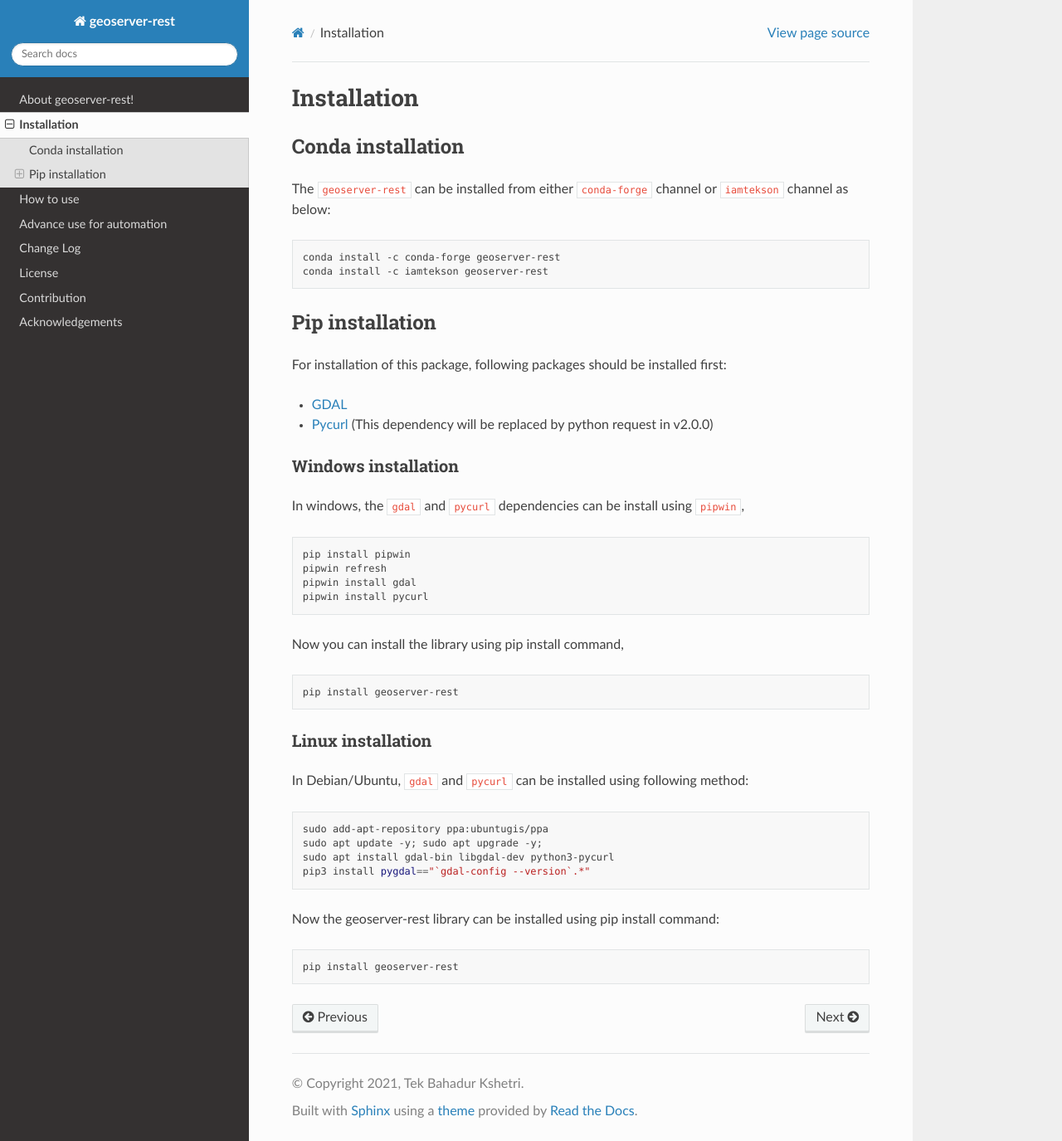
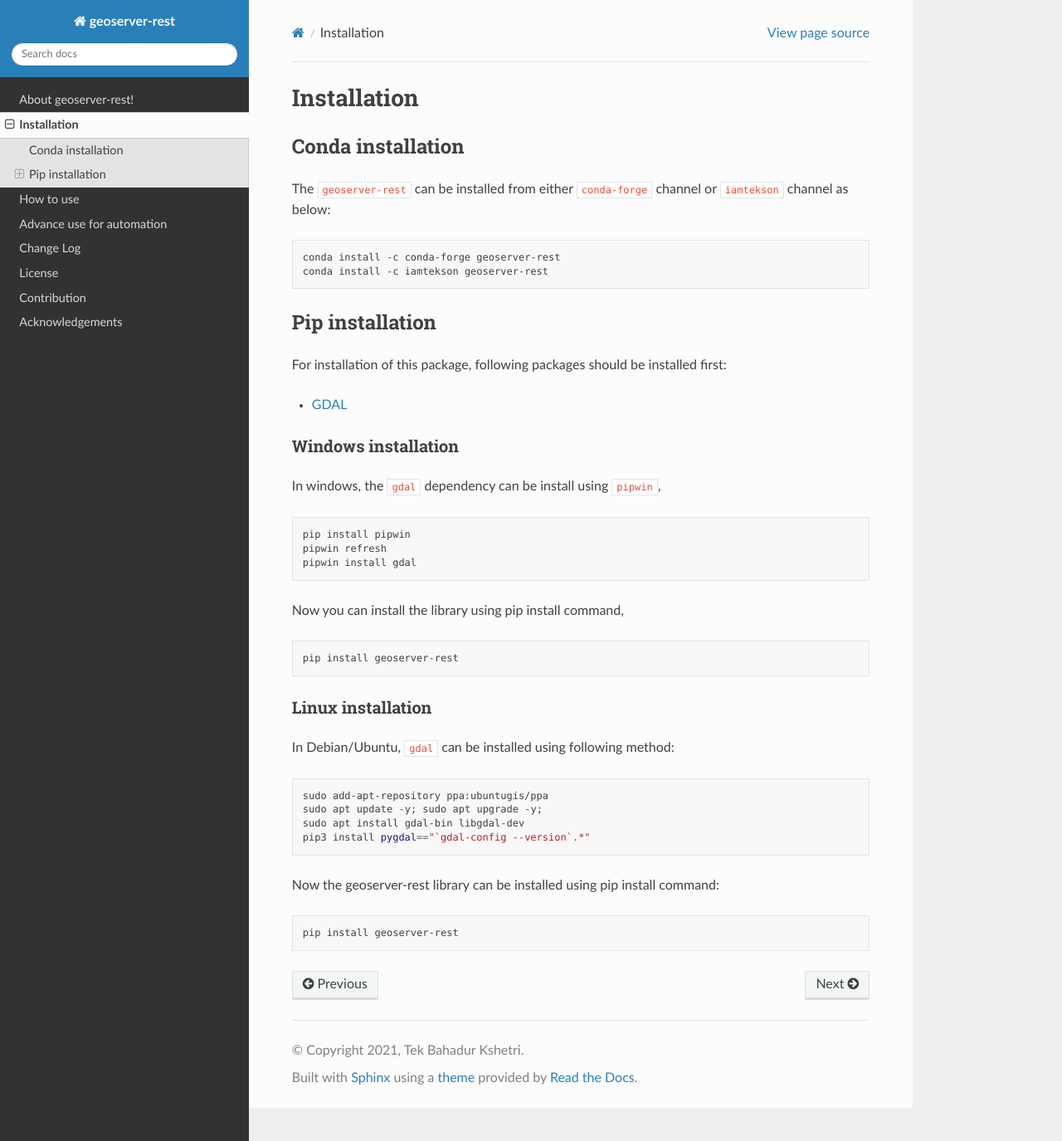
Before and after one commit to gicait/geoserver-rest, a Sphinx documentation site: the page built from docs/source/installation.rst, in a window 1280 px wide and 1375 px high. Shown: the whole window at 83% size. Built offline with Sphinx 7.4.7 and the Read the Docs theme 2.0.0, drawn with Linux system fonts in a browser that asks for light colours.

Commit message:
fix docs :books:

```diff
--- a/docs/source/how_to_use.rst
+++ b/docs/source/how_to_use.rst
@@ -33,11 +33,7 @@ It is helpful for publishing the raster data to the geoserver. Here if you don't
 .. note::
     If your raster is not loading correctly, please make sure you assign the coordinate system for your raster file.
 
-If the `layername` already exists in geoserver, you can additionall pass the parameter ``overwrite=True``,
-
-.. code-block:: python
-
-    geo.create_coveragestore(layer_name='layer1', path=r'path\to\raster\file.tif', workspace='demo', overwrite=True)
+    If the ``layer_name`` already exists in geoserver, it will automatically overwrite the previous one.
 
 
 Creating and publishing featurestores and featurestore layers
--- a/docs/source/installation.rst
+++ b/docs/source/installation.rst
@@ -18,20 +18,18 @@ Pip installation
 For installation of this package, following packages should be installed first:
 
 * `GDAL <https://gdal.org/>`_
-* `Pycurl <http://pycurl.io/>`_ (This dependency will be replaced by python request in v2.0.0)
 
 
 Windows installation
 --------------------
 
-In windows, the ``gdal`` and ``pycurl`` dependencies can be install using ``pipwin``,
+In windows, the ``gdal`` dependency can be install using ``pipwin``,
 
 .. code-block:: shell
 
     pip install pipwin
     pipwin refresh
     pipwin install gdal
-    pipwin install pycurl
 
 Now you can install the library using pip install command,
 
@@ -43,13 +41,13 @@ Now you can install the library using pip install command,
 Linux installation
 ------------------
 
-In Debian/Ubuntu, ``gdal`` and ``pycurl`` can be installed using following method:
+In Debian/Ubuntu, ``gdal`` can be installed using following method:
 
 .. code-block:: shell
 
     sudo add-apt-repository ppa:ubuntugis/ppa
     sudo apt update -y; sudo apt upgrade -y;
-    sudo apt install gdal-bin libgdal-dev python3-pycurl
+    sudo apt install gdal-bin libgdal-dev
     pip3 install pygdal=="`gdal-config --version`.*"
 
 Now the geoserver-rest library can be installed using pip install command:
```
Also changed, not shown: CONTRIBUTING.md (+1 -1 lines), docs/source/change_log.rst (+8 -1 lines), 5 other files.
